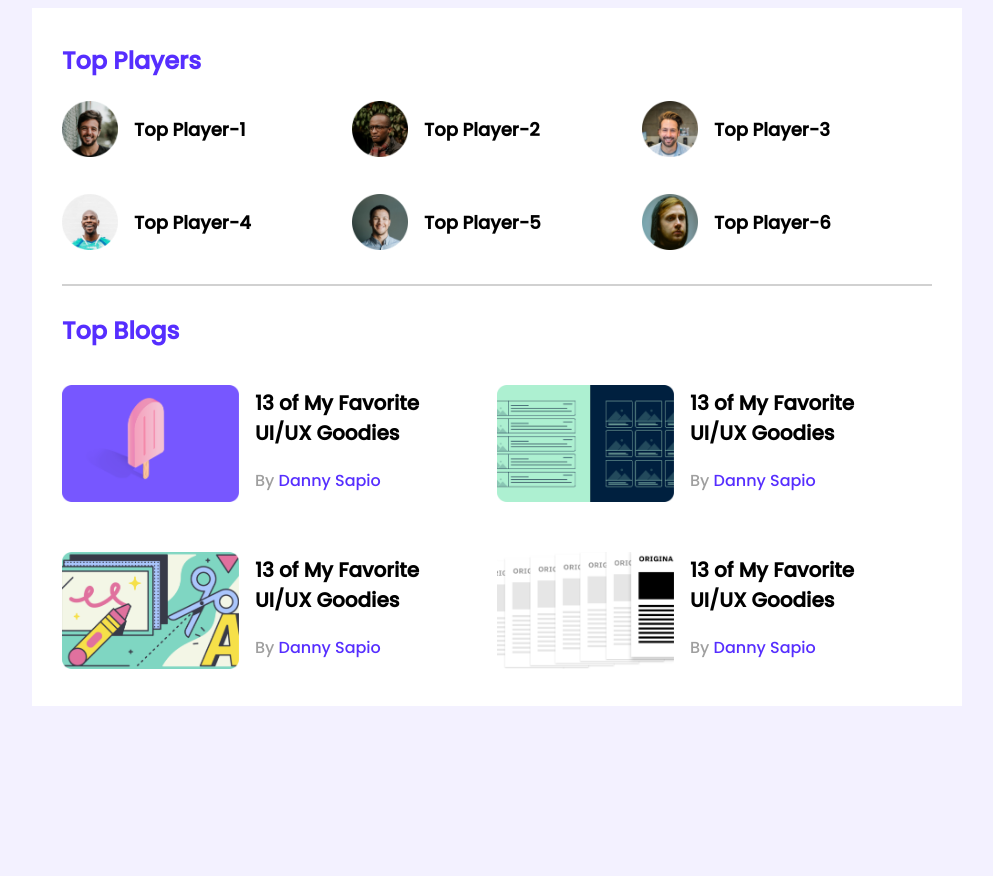
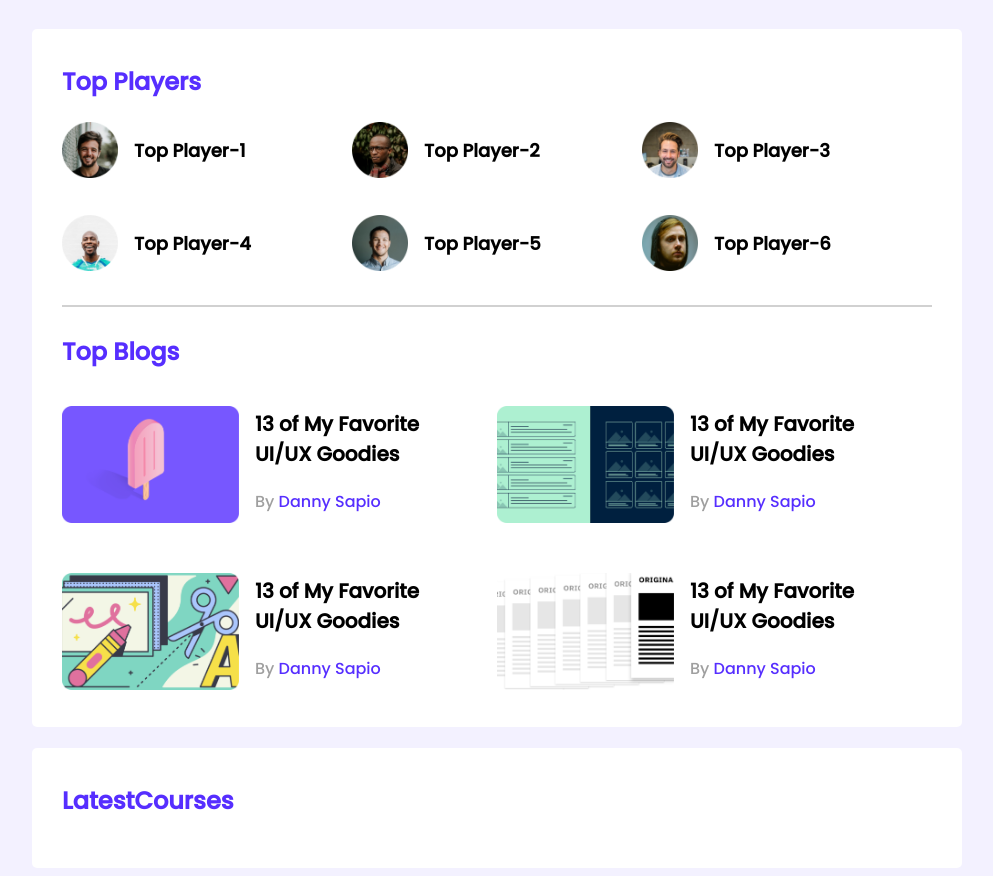
Before and after one commit to EmranEmon47/leaderboard-css3, a plain HTML site: page index.html in a window 1280 px wide. Shown: the whole page, without its empty margins (143-1136 px from the left). Before the commit the page ends 800 px from the top, so only its background shows below. Drawn offline with Linux system fonts and the light colour scheme.

Commit message:
2nd part

```diff
--- a/index.html
+++ b/index.html
@@ -15,7 +15,7 @@
     </header>
     <!-- header end -->
     <main>
-        <!-- top player and top blogs -->
+        <!-- top player and top blogs Start-->
         <section class="container">
              <div class="top-players">
                  <h2 class="section-title">Top Players</h2>
@@ -93,6 +93,11 @@
                  </div>
              </div>
         </section>
+        <!-- top player and top blogs End-->
+        <!-- Latest Course -->
+        <section class="container">
+            <h2 class="section-title">LatestCourses</h2>
+        </section>
     </main>
 </body>
 </html>
--- a/styles/style.css
+++ b/styles/style.css
@@ -7,12 +7,16 @@ body{
 }
 main{
     display: flex;
-    justify-content: center;
+    flex-direction: column;
+    align-items: center;
 }
 .container{
     background-color: white;
     width: 870px;
     padding: 30px;
+    border-radius: 5px;
+    margin-top: 21px;
+
 }
 hr{
     border: 1px solid #D1D1D1;
```
